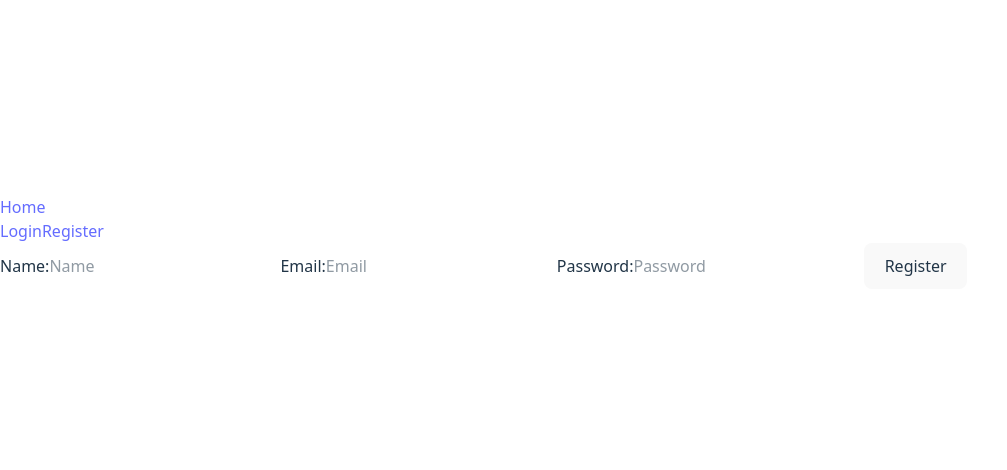
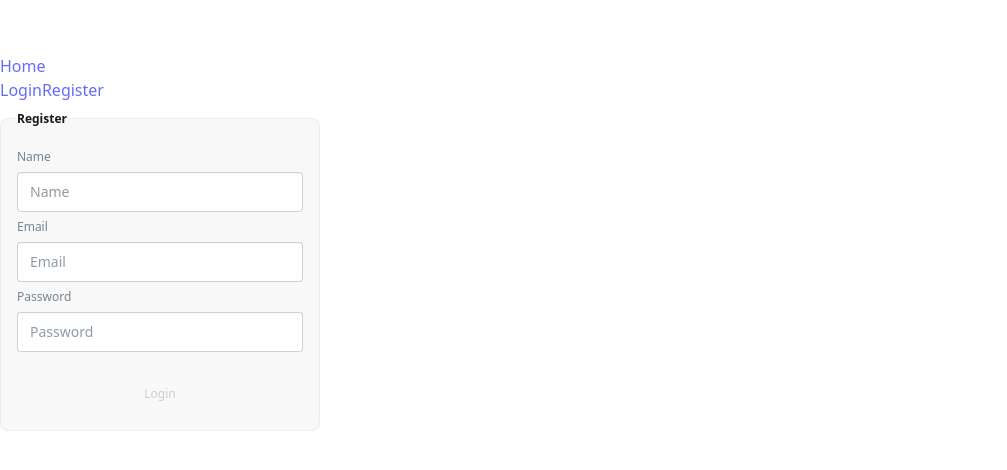
Before and after one commit to Rybalko-Andrii/goit-react-hw-08, a React (Vite) app: page /register in a window 1280 px wide. Shown: the part 158-628 px from the top of the page, without its empty margins (0-1007 px from the left). Built offline with nearby package versions, Linux system fonts and the light colour scheme.

Commit message:
add a little more styles

```diff
--- a/src/components/LoginForm/LoginForm.jsx
+++ b/src/components/LoginForm/LoginForm.jsx
@@ -53,29 +53,41 @@ const LoginForm = () => {
     >
       {({ isValid, dirty }) => (
         <Form>
-          <label htmlFor={email}>Email:</label>
+          <fieldset className="fieldset bg-base-200 border-base-300 rounded-box w-xs border p-4">
+            <legend className="fieldset-legend">Login</legend>
+
+            <label htmlFor={email} className="label">
+              Email
+            </label>
             <Field
+              className="input"
               type="text"
               name="email"
               id={email}
               placeholder="Enter your email here"
               autoComplete="current-password"
             />
-          <ErrorMessage name="email" component="span" />
 
-          <label htmlFor={password}>Password:</label>
+            <label htmlFor={password} className="label">
+              Password
+            </label>
             <Field
+              className="input"
               type="password"
               name="password"
               id={password}
               placeholder="Enter your password here"
               autoComplete="current-password"
             />
-          <ErrorMessage name="password" component="span" />
 
-          <button type="submit" disabled={!isValid || !dirty}>
+            <button
+              type="submit"
+              disabled={!isValid || !dirty}
+              className="btn btn-neutral mt-4"
+            >
               Login
             </button>
+          </fieldset>
         </Form>
       )}
     </Formik>
--- a/src/components/RegistrationForm/RegistrationForm.jsx
+++ b/src/components/RegistrationForm/RegistrationForm.jsx
@@ -62,7 +62,55 @@ const RegistrationForm = () => {
     >
       {({ isValid, dirty }) => (
         <Form>
-          <label htmlFor={userName}>Name:</label>
+          <fieldset className="fieldset bg-base-200 border-base-300 rounded-box w-xs border p-4">
+            <legend className="fieldset-legend">Register</legend>
+
+            <label htmlFor={userName} className="label">
+              Name
+            </label>
+            <Field
+              className="input"
+              type="text"
+              name="userName"
+              id={email}
+              placeholder="Name"
+              autoComplete="current-password"
+            />
+
+            <label htmlFor={email} className="label">
+              Email
+            </label>
+            <Field
+              className="input"
+              type="text"
+              name="email"
+              id={email}
+              placeholder="Email"
+              autoComplete="current-password"
+            />
+
+            <label htmlFor={password} className="label">
+              Password
+            </label>
+            <Field
+              className="input"
+              type="password"
+              name="password"
+              id={password}
+              placeholder="Password"
+              autoComplete="current-password"
+            />
+
+            <button
+              type="submit"
+              disabled={!isValid || !dirty}
+              className="btn btn-neutral mt-4"
+            >
+              Login
+            </button>
+          </fieldset>
+
+          {/* <label htmlFor={userName}>Name:</label>
           <Field
             type="text"
             name="userName"
@@ -88,7 +136,7 @@ const RegistrationForm = () => {
 
           <button type="submit" disabled={!isValid || !dirty}>
             Register
-          </button>
+          </button> */}
         </Form>
       )}
     </Formik>
```
Lines whose indentation alone changed are shown as unchanged.
